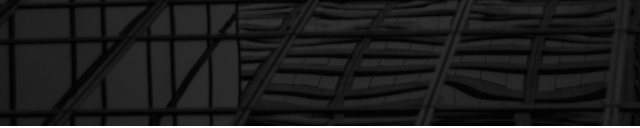
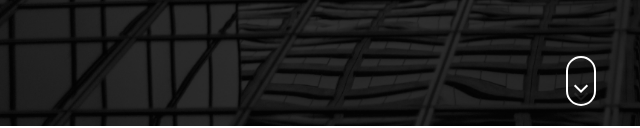
Before and after one commit to vitoriamatos/hc_cont, a plain HTML site: page index.html in a window 1280 px wide. Shown: the part 674-802 px from the top of the page, 74-714 px from the left. Drawn offline with nearby package versions, Linux system fonts and the light colour scheme.

Commit message:
SCROLL DOW

```diff
--- a/assets/css/style.css
+++ b/assets/css/style.css
@@ -468,6 +468,54 @@ p {
     transform: rotate(-130deg);
   }
 }
+/*=========SCROLL============*/
+.scroll-down {
+  height: 50px;
+  width: 30px;
+  border: 2px solid rgb(255, 255, 255);
+  position: absolute;
+  left: 50%;
+  bottom: 20px;
+  border-radius: 50px;
+  cursor: pointer;
+}
+.scroll-down::before,
+.scroll-down::after {
+  content: "";
+  position: absolute;
+  top: 20%;
+  left: 50%;
+  height: 10px;
+  width: 10px;
+  transform: translate(-50%, -100%) rotate(45deg);
+  border: 2px solid rgb(255, 255, 255);
+  border-top: transparent;
+  border-left: transparent;
+  animation: scroll-down 1s ease-in-out infinite;
+}
+.scroll-down::before {
+  top: 30%;
+  animation-delay: 0.3s;
+  /* animation: scroll-down 1s ease-in-out infinite; */
+}
+
+@keyframes scroll-down {
+  0% {
+    /* top:20%; */
+    opacity: 0;
+  }
+  30% {
+    opacity: 1;
+  }
+  60% {
+    opacity: 1;
+  }
+  100% {
+    top: 90%;
+    opacity: 0;
+  }
+}
+
 
 /*===== NAVBAR =====*/
 .navbar-area {
--- a/index.html
+++ b/index.html
@@ -156,6 +156,11 @@
         </div>
 
         </div>
+
+
+        <a href="#sec-2">
+          <div class="scroll-down"></div>
+        </a>
       </div>
       <!-- header hero -->
     </header>
```
